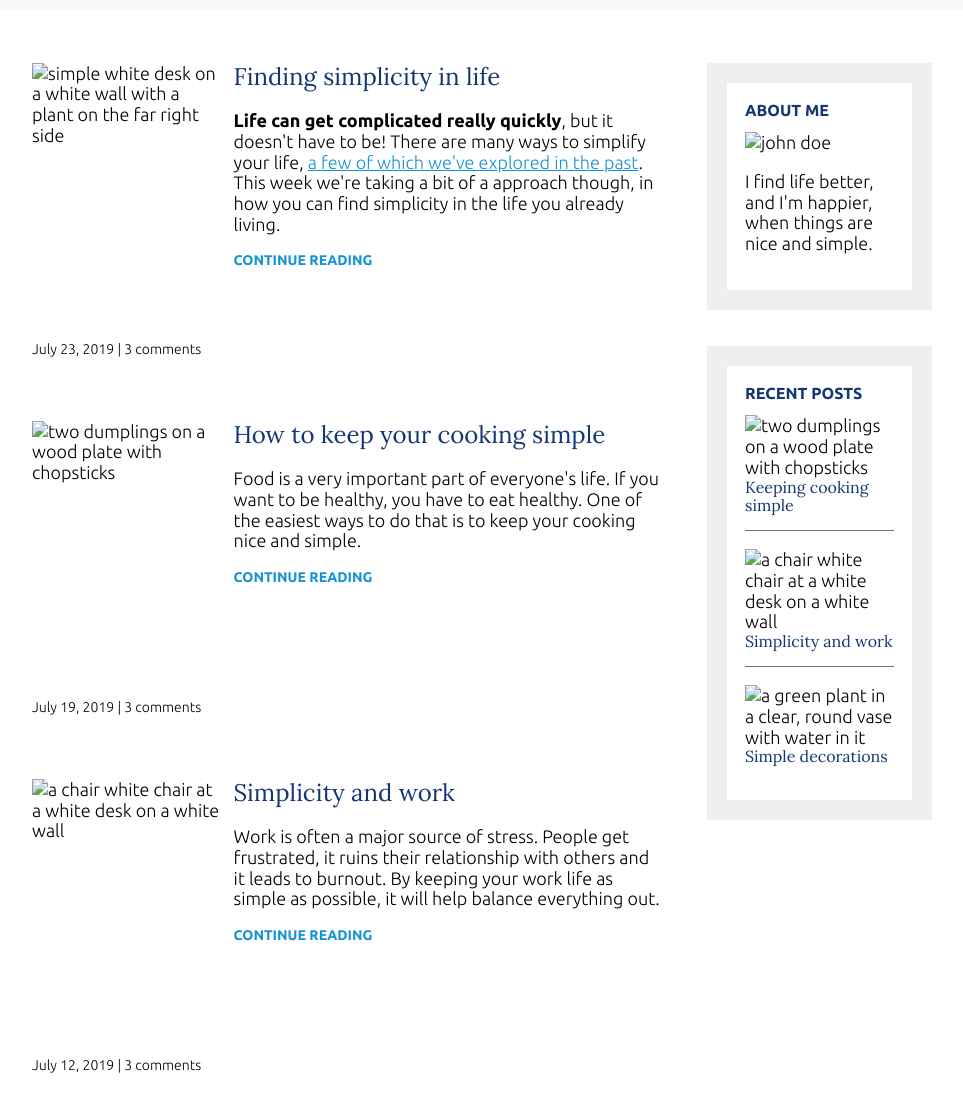
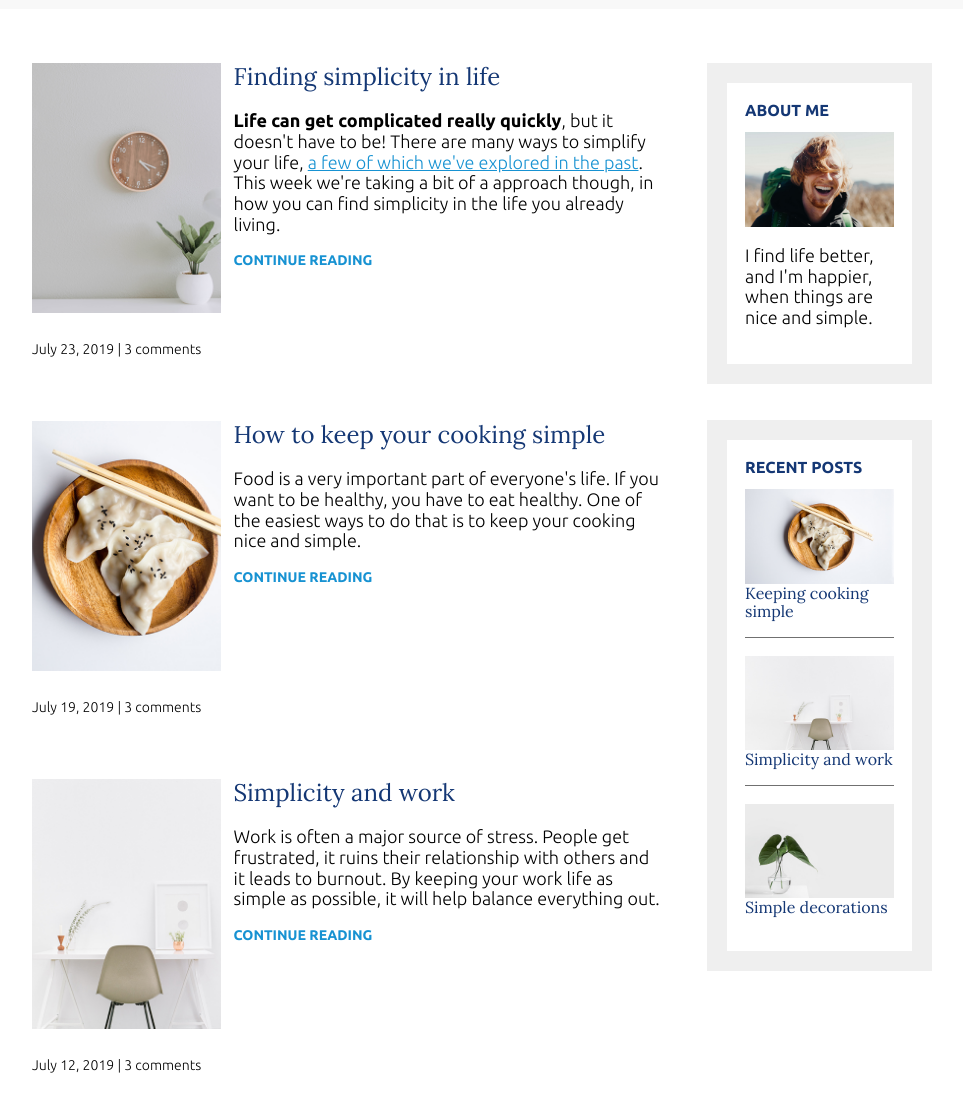
Before and after one commit to johnsavvidis/Personal-blog, a plain HTML site: page recent-posts.html in a window 1280 px wide. Shown: the part 120-1224 px from the top of the page, without its empty margins (158-1121 px from the left). Drawn offline with nearby package versions, Linux system fonts and the light colour scheme; files that its build step writes are made by us from their sources.

Commit message:
Update recent-posts.html

```diff
--- a/recent-posts.html
+++ b/recent-posts.html
@@ -1,7 +1,7 @@
 <html>
     <head><link rel="stylesheet" href="https://cdnjs.cloudflare.com/ajax/libs/normalize/8.0.1/normalize.css">
         <link href="https://fonts.googleapis.com/css?family=Lora|Ubuntu:300,400,700&display=swap" rel="stylesheet">
-        <link rel="stylesheet" href="css/styles.css">
+        <link rel="stylesheet" href="styles.css">
     </head>
     <body>
         <header>
@@ -30,7 +30,7 @@
                         <a href="#" class="article-read-more">CONTINUE READING</a>
                     </div>
                     <div class="article-recent-secondary">
-                        <img src="img/life.jpg" alt="simple white desk on a white wall with a plant on the far right side" class="article-image">
+                        <img src="life.jpg" alt="simple white desk on a white wall with a plant on the far right side" class="article-image">
                         <p class="article-info">July 23, 2019 | 3 comments</p>
                     </div>
                 </article>
@@ -42,7 +42,7 @@
                         <a href="#" class="article-read-more">CONTINUE READING</a>
                     </div>
                     <div class="article-recent-secondary">
-                        <img src="img/food.jpg" alt="two dumplings on a wood plate with chopsticks" class="article-image">
+                        <img src="food.jpg" alt="two dumplings on a wood plate with chopsticks" class="article-image">
                         <p class="article-info">July 19, 2019 | 3 comments</p>
                     </div>
                 </article>
@@ -54,7 +54,7 @@
                         <a href="#" class="article-read-more">CONTINUE READING</a>
                     </div>
                     <div class="article-recent-secondary">
-                        <img src="img/work.jpg" alt="a chair white chair at a white desk on a white wall" class="article-image">
+                        <img src="work.jpg" alt="a chair white chair at a white desk on a white wall" class="article-image">
                         <p class="article-info">July 12, 2019 | 3 comments</p>
                     </div>
                 </article>
@@ -66,7 +66,7 @@
                         <a href="#" class="article-read-more">CONTINUE READING</a>
                     </div>
                     <div class="article-recent-secondary">
-                        <img src="img/deco.jpg" alt="a green plant in a clear, round vase with water in it" class="article-image">
+                        <img src="deco.jpg" alt="a green plant in a clear, round vase with water in it" class="article-image">
                         <p class="article-info">July 3, 2019 | 3 comments</p>
                     </div>
                 </article>
@@ -76,7 +76,7 @@
 
                 <div class="sidebar-widget">
                     <h2 class="widget-title">ABOUT ME</h2>
-                    <img src="img/about-me.jpg" alt="john doe" class="widget-image">
+                    <img src="about-me.jpg" alt="john doe" class="widget-image">
                     <p class="widget-body">I find life better, and I'm happier, when things are nice and simple.</p>
                 </div>
 
@@ -84,15 +84,15 @@
                     <h2 class="widget-title">RECENT POSTS</h2>
                     <div class="widget-recent-post">
                         <h3 class="widget-recent-post-title">Keeping cooking simple</h3>
-                        <img src="img/food.jpg" alt="two dumplings on a wood plate with chopsticks" class="widget-image">
+                        <img src="food.jpg" alt="two dumplings on a wood plate with chopsticks" class="widget-image">
                     </div>
                     <div class="widget-recent-post">
                         <h3 class="widget-recent-post-title">Simplicity and work</h3>
-                        <img src="img/work.jpg" alt="a chair white chair at a white desk on a white wall" class="widget-image">
+                        <img src="work.jpg" alt="a chair white chair at a white desk on a white wall" class="widget-image">
                     </div>
                     <div class="widget-recent-post">
                         <h3 class="widget-recent-post-title">Simple decorations</h3>
-                        <img src="img/deco.jpg" alt="a green plant in a clear, round vase with water in it" class="widget-image">
+                        <img src="deco.jpg" alt="a green plant in a clear, round vase with water in it" class="widget-image">
                     </div>
                 </div>
 
```
